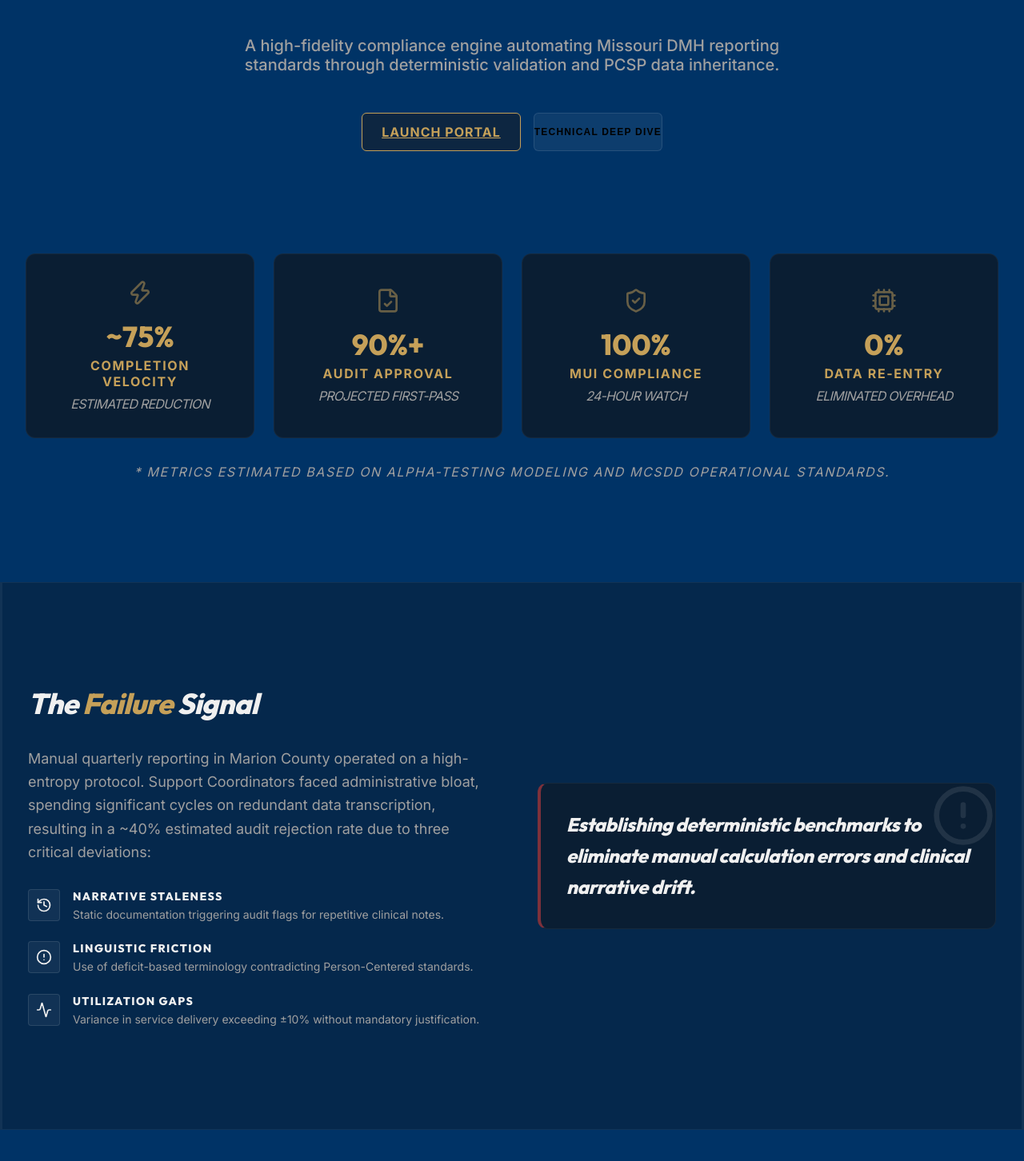
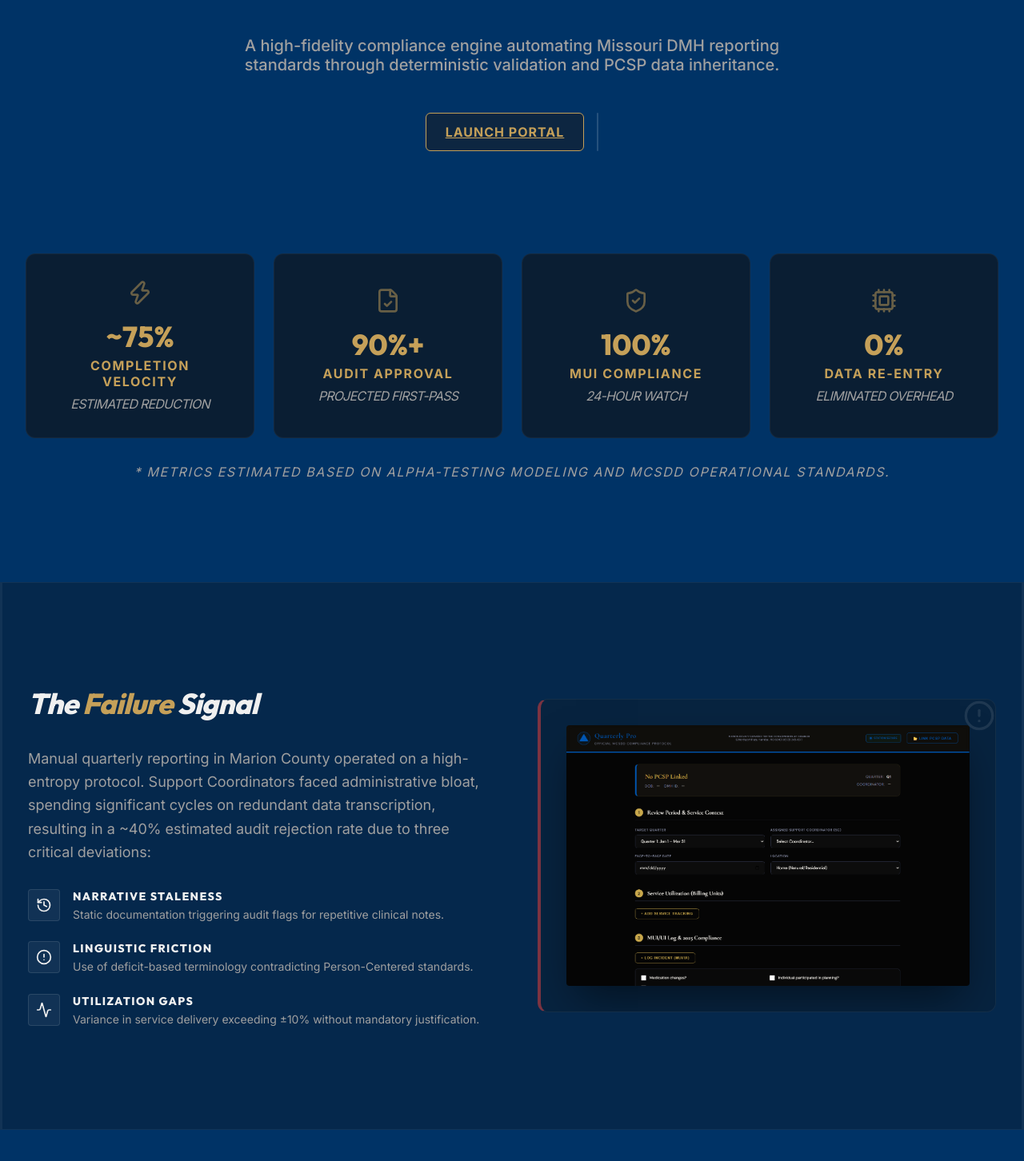
Before and after one commit to DTE-84/MCSDD.Quarterly.CS, a React (Vite) app: page / in a window 1280 px wide. Shown: the part 440-1892 px from the top of the page at 80% size. Built offline with nearby package versions, Linux system fonts and the light colour scheme.

Commit message:
new commit

```diff
--- a/src/App.jsx
+++ b/src/App.jsx
@@ -99,7 +99,7 @@ const App = () => {
           >
             Launch Portal
           </a>
-          <button className="px-6 py-3 rounded-md bg-white/5 border border-white/10 text-xs font-bold uppercase tracking-widest hover:bg-white/10 transition-colors">Technical Deep Dive</button>
+          <button className="px-6 py-3 rounded-md bg-white/5 border border-white/10 text-xs font-bold uppercase tracking-widest hover:bg-white/10 transition-colors"></button>
         </div>
       </section>
 
@@ -151,11 +151,13 @@ const App = () => {
               ))}
             </div>
           </div>
-          <div className="reveal glass-card border-l-4 border-l-red-500/50 p-12 relative overflow-hidden flex flex-col justify-center">
-             <div className="absolute top-0 right-0 p-4 opacity-10"><AlertCircle size={80} /></div>
-             <h3 className="text-2xl font-heading italic text-text-primary leading-relaxed">
-               Establishing deterministic benchmarks to eliminate manual calculation errors and clinical narrative drift.
-             </h3>
+          <div className="reveal glass-card border-l-4 border-l-red-500/50 p-2 relative overflow-hidden flex items-center justify-center bg-surface/50">
+             <img
+               src="/MCSDDQUARTERLYPRO.png"
+               alt="MCSDD Quarterly Pro Interface"
+               className="w-full h-auto rounded shadow-2xl opacity-90 group-hover:opacity-100 transition-opacity"
+             />
+             <div className="absolute top-0 right-0 p-4 opacity-10 pointer-events-none"><AlertCircle size={40} /></div>
           </div>
         </div>
       </section>
```
Also changed, not shown: public/MCSDDQUARTERLYPRO.png (added).
